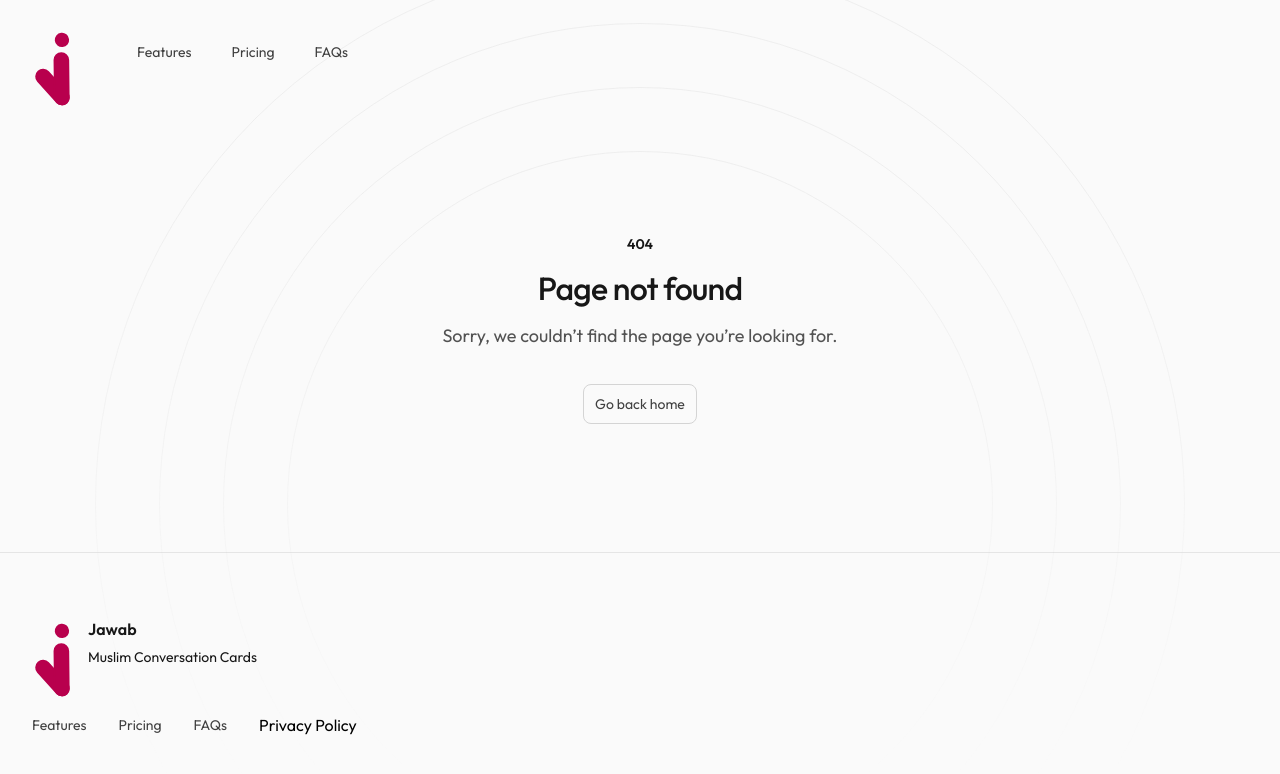
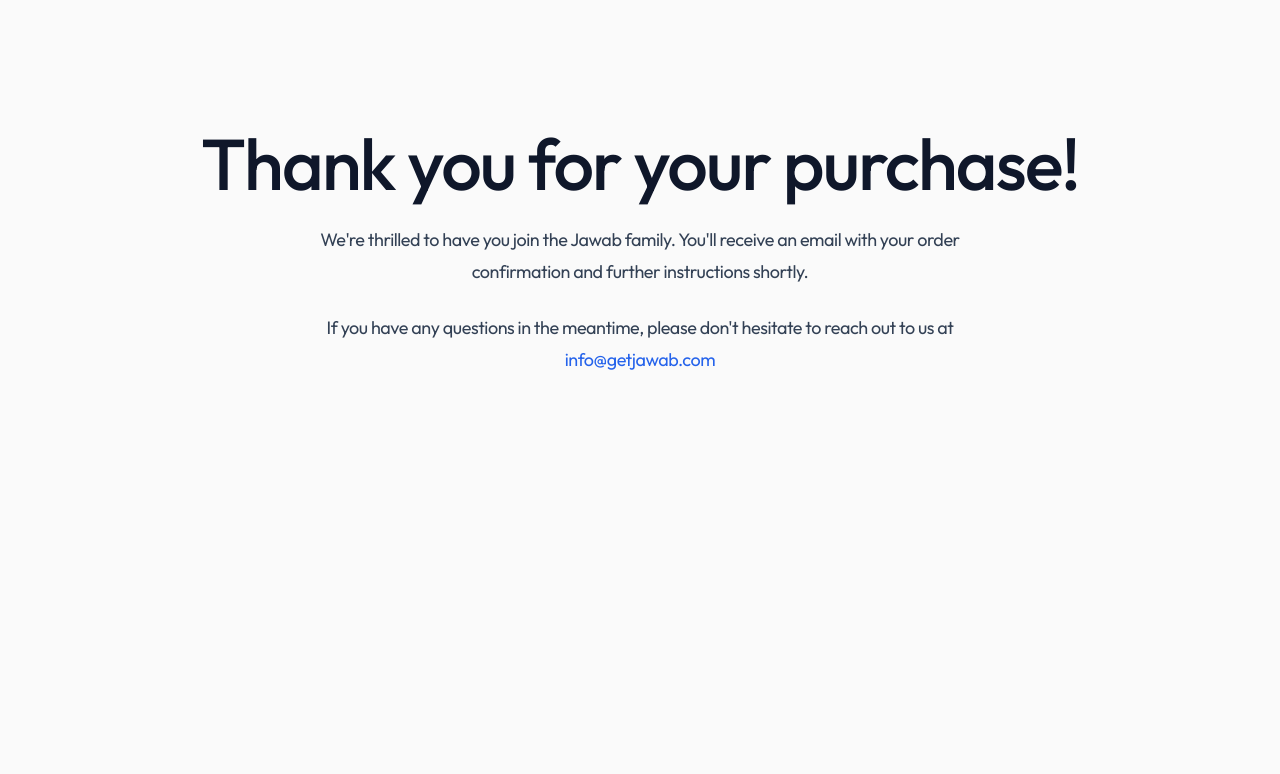
Before and after one commit to abbasldn/jawab-home, a Next.js app: page /thank-you-presale in a window 1280 px wide. Before the commit this address had no page. Shown: the top 774 px of the page. Built offline with nearby package versions, Linux system fonts and the light colour scheme.

Commit message:
Adding a thank you presale page

```diff
--- /dev/null
+++ b/src/app/thank-you-presale/page.tsx
@@ -0,0 +1,25 @@
+import { Container } from '@/components/Container'
+
+export default function ThankYouPresale() {
+  return (
+    <Container className="relative pb-16 pt-20 text-center lg:pt-32">
+      <h1 className="font-display mx-auto max-w-4xl text-5xl font-medium tracking-tight text-slate-900 sm:text-7xl">
+        Thank you for your purchase!
+      </h1>
+      <p className="mx-auto mt-6 max-w-2xl text-lg tracking-tight text-slate-700">
+        We're thrilled to have you join the Jawab family. You'll receive an
+        email with your order confirmation and further instructions shortly.
+      </p>
+      <p className="mx-auto mt-6 max-w-2xl text-lg tracking-tight text-slate-700">
+        If you have any questions in the meantime, please don't hesitate to
+        reach out to us at{' '}
+        <a
+          href="mailto:info@getjawab.com"
+          className="text-blue-600 hover:text-blue-800"
+        >
+          info@getjawab.com
+        </a>
+      </p>
+    </Container>
+  )
+}
```
